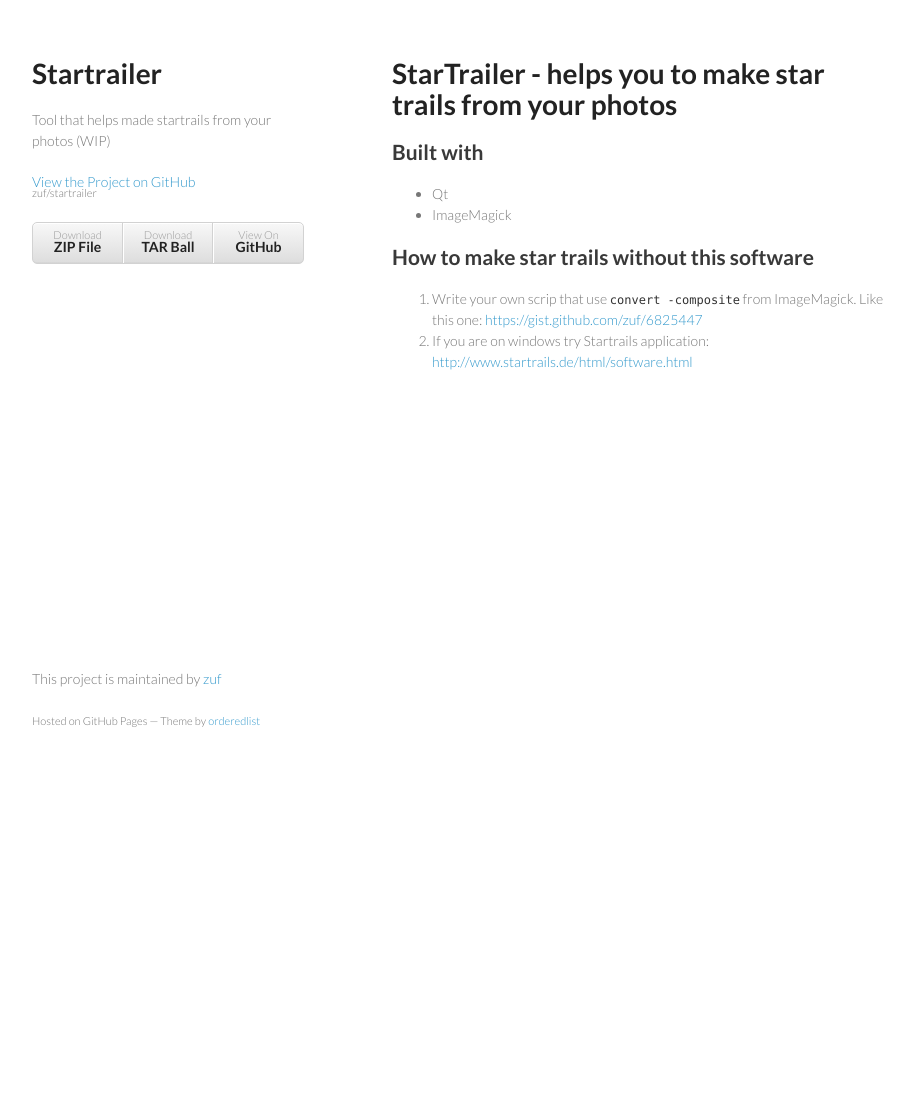
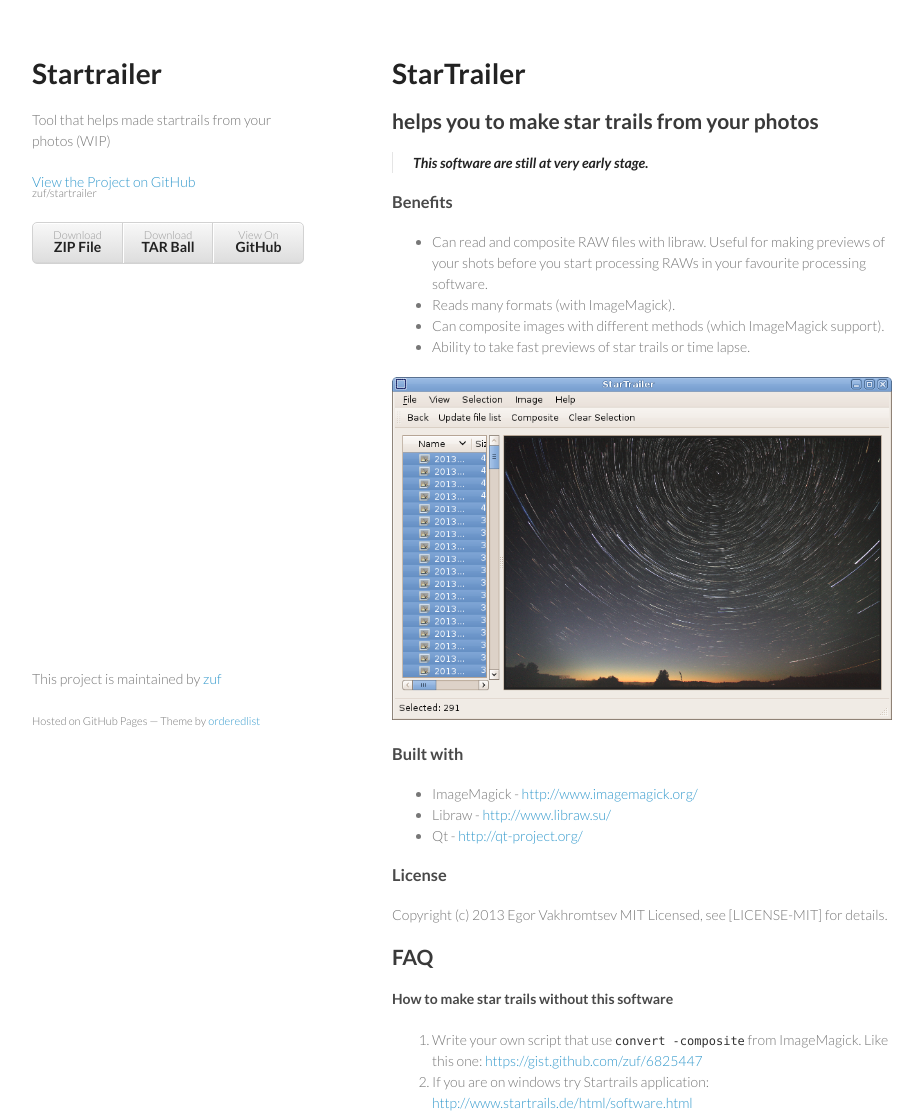
Before and after one commit to zuf/startrailer, a plain HTML site: page index.html in a window 1280 px wide. Shown: the whole page, without its empty margins (178-1101 px from the left). Before the commit the page ends 800 px from the top, so only its background shows below. Drawn offline with Linux system fonts and the light colour scheme.

Commit message:
Create gh-pages branch via GitHub

```diff
--- a/index.html
+++ b/index.html
@@ -29,19 +29,48 @@
       </header>
       <section>
         <h1>
-<a name="startrailer---helps-you-to-make-star-trails-from-your-photos" class="anchor" href="#startrailer---helps-you-to-make-star-trails-from-your-photos"><span class="octicon octicon-link"></span></a>StarTrailer - helps you to make star trails from your photos</h1>
+<a name="startrailer" class="anchor" href="#startrailer"><span class="octicon octicon-link"></span></a>StarTrailer</h1>
 
 <h2>
-<a name="built-with" class="anchor" href="#built-with"><span class="octicon octicon-link"></span></a>Built with</h2>
+<a name="helps-you-to-make-star-trails-from-your-photos" class="anchor" href="#helps-you-to-make-star-trails-from-your-photos"><span class="octicon octicon-link"></span></a>helps you to make star trails from your photos</h2>
+
+<blockquote>
+<p><strong>This software are still at very early stage.</strong></p>
+</blockquote>
+
+<h3>
+<a name="benefits" class="anchor" href="#benefits"><span class="octicon octicon-link"></span></a>Benefits</h3>
 
 <ul>
-<li>Qt</li>
-<li>ImageMagick</li>
-</ul><h2>
-<a name="how-to-make-star-trails-without-this-software" class="anchor" href="#how-to-make-star-trails-without-this-software"><span class="octicon octicon-link"></span></a>How to make star trails without this software</h2>
+<li>Can read and composite RAW files with libraw. Useful for making previews of your shots before you start processing RAWs in your favourite processing software.</li>
+<li>Reads many formats (with ImageMagick).</li>
+<li>Can composite images with different methods (which ImageMagick support).</li>
+<li>Ability to take fast previews of star trails or time lapse.</li>
+</ul><p><img src="http://zuf.github.io/startrailer/StarTrailer_20131008.png" alt="StarTrailer screenshot"></p>
+
+<h3>
+<a name="built-with" class="anchor" href="#built-with"><span class="octicon octicon-link"></span></a>Built with</h3>
+
+<ul>
+<li>ImageMagick - <a href="http://www.imagemagick.org/">http://www.imagemagick.org/</a>
+</li>
+<li>Libraw - <a href="http://www.libraw.su/">http://www.libraw.su/</a>
+</li>
+<li>Qt - <a href="http://qt-project.org/">http://qt-project.org/</a>
+</li>
+</ul><h3>
+<a name="license" class="anchor" href="#license"><span class="octicon octicon-link"></span></a>License</h3>
+
+<p>Copyright (c) 2013 Egor Vakhromtsev MIT Licensed, see [LICENSE-MIT] for details.</p>
+
+<h2>
+<a name="faq" class="anchor" href="#faq"><span class="octicon octicon-link"></span></a>FAQ</h2>
+
+<h4>
+<a name="how-to-make-star-trails-without-this-software" class="anchor" href="#how-to-make-star-trails-without-this-software"><span class="octicon octicon-link"></span></a>How to make star trails without this software</h4>
 
 <ol>
-<li>Write your own scrip that use <code>convert -composite</code> from ImageMagick. Like this one: <a href="https://gist.github.com/zuf/6825447">https://gist.github.com/zuf/6825447</a>
+<li>Write your own script that use <code>convert -composite</code> from ImageMagick. Like this one: <a href="https://gist.github.com/zuf/6825447">https://gist.github.com/zuf/6825447</a>
 </li>
 <li>If you are on windows try Startrails application: <a href="http://www.startrails.de/html/software.html">http://www.startrails.de/html/software.html</a>
 </li>
--- a/params.json
+++ b/params.json
@@ -1 +1 @@
-{"name":"Startrailer","tagline":"Tool that helps made startrails from your photos (WIP)","body":"# StarTrailer - helps you to make star trails from your photos\r\n\r\n## Built with\r\n\r\n* Qt\r\n* ImageMagick\r\n\r\n## How to make star trails without this software\r\n\r\n1. Write your own scrip that use `convert -composite` from ImageMagick. Like this one: https://gist.github.com/zuf/6825447\r\n2. If you are on windows try Startrails application: http://www.startrails.de/html/software.html\r\n","google":"UA-44619509-1","note":"Don't delete this file! It's used internally to help with page regeneration."}
+{"name":"Startrailer","tagline":"Tool that helps made startrails from your photos (WIP)","body":"# StarTrailer\r\n## helps you to make star trails from your photos\r\n\r\n\r\n> **This software are still at very early stage.**\r\n\r\n\r\n### Benefits\r\n\r\n* Can read and composite RAW files with libraw. Useful for making previews of your shots before you start processing RAWs in your favourite processing software.\r\n* Reads many formats (with ImageMagick).\r\n* Can composite images with different methods (which ImageMagick support).\r\n* Ability to take fast previews of star trails or time lapse.\r\n\r\n\r\n![StarTrailer screenshot][1]\r\n\r\n### Built with\r\n\r\n* ImageMagick - http://www.imagemagick.org/\r\n* Libraw - http://www.libraw.su/\r\n* Qt - http://qt-project.org/\r\n\r\n### License\r\n\r\nCopyright (c) 2013 Egor Vakhromtsev MIT Licensed, see [LICENSE-MIT] for details.\r\n\r\n## FAQ\r\n\r\n#### How to make star trails without this software\r\n\r\n1. Write your own script that use `convert -composite` from ImageMagick. Like this one: https://gist.github.com/zuf/6825447\r\n2. If you are on windows try Startrails application: http://www.startrails.de/html/software.html\r\n\r\n\r\n  [1]: http://zuf.github.io/startrailer/StarTrailer_20131008.png\r\n","google":"UA-44619509-1","note":"Don't delete this file! It's used internally to help with page regeneration."}
```
